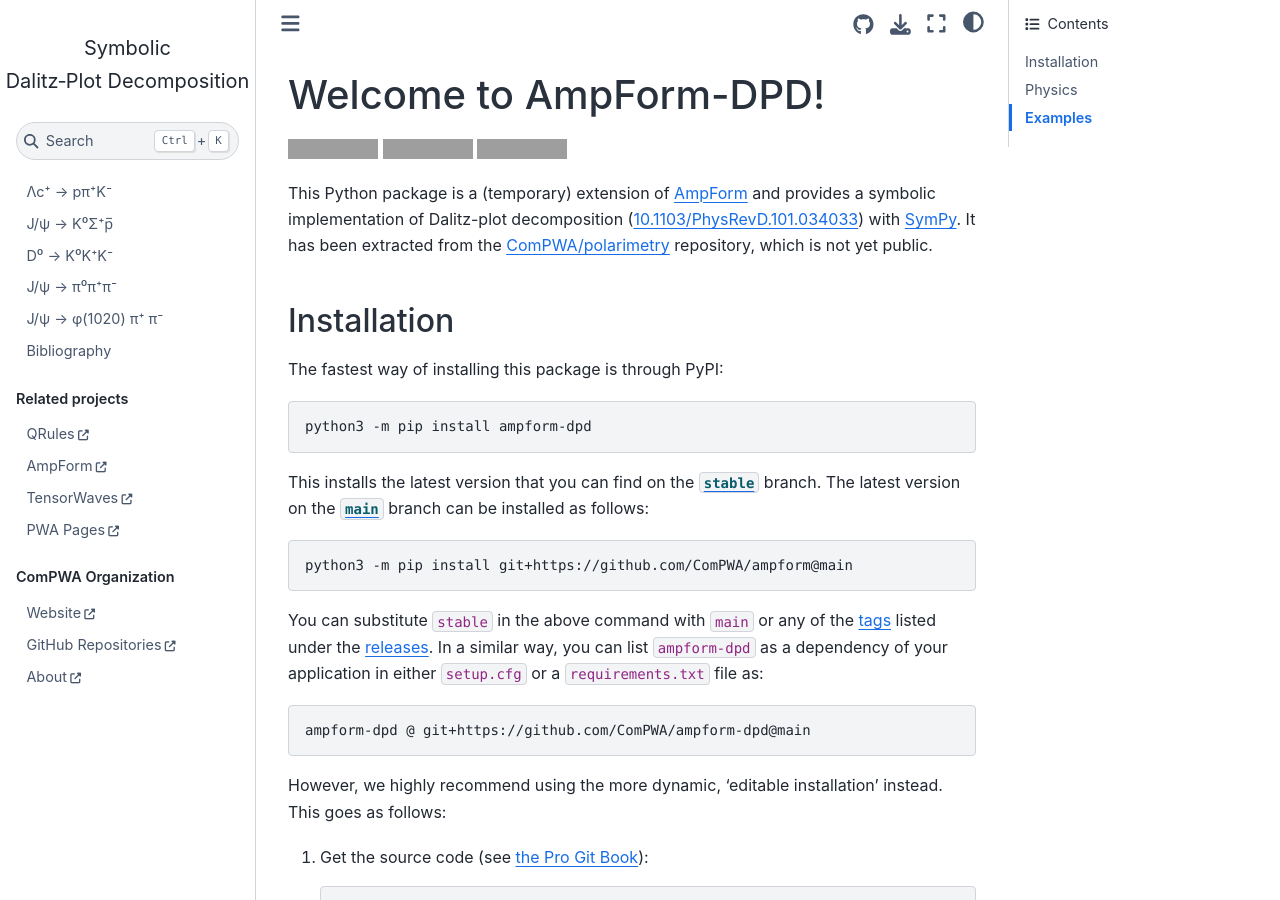
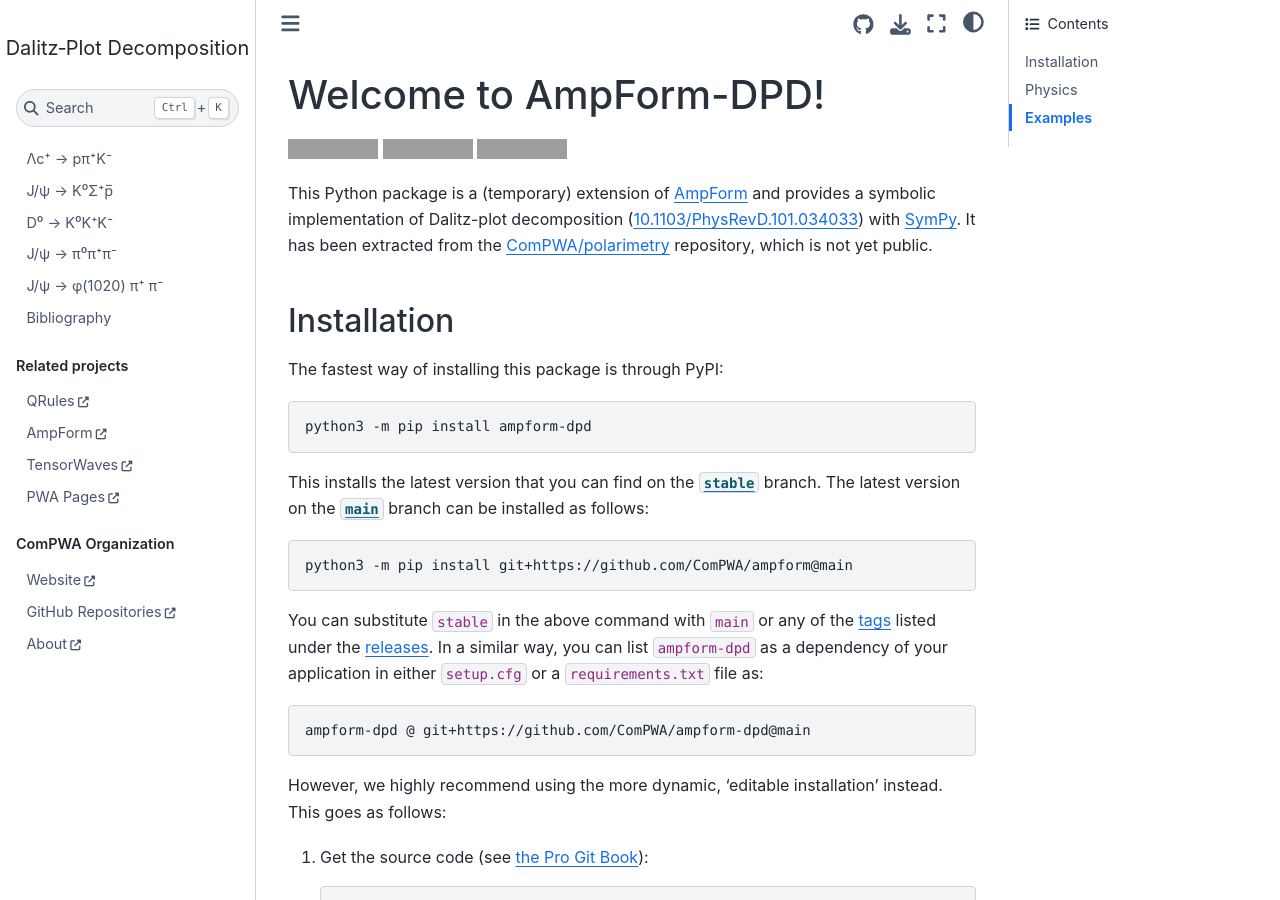
Before and after one commit to ComPWA/ampform-dpd, a Sphinx documentation site: the page built from docs/index.md, in a window 1280 px wide and 900 px high. Built offline with Sphinx 7.4.7 and the Sphinx Book theme 1.1.4, drawn with Linux system fonts in a browser that asks for light colours; pages that are not in the unit, such as notebooks, are missing from menus; the version number could not be read and is left out; cross-references to code outside the pages are shown as plain code; grey boxes are pictures that could not be loaded.

Commit message:
DOC: remove "Symbolic" from website title
Looks better in the left sidebar

```diff
--- a/docs/conf.py
+++ b/docs/conf.py
@@ -139,7 +139,7 @@
     "launch_buttons": {
         "binderhub_url": "https://mybinder.org",
     },
-    "logo": {"text": "Symbolic Dalitz&#8209;Plot&nbsp;Decomposition"},
+    "logo": {"text": "Dalitz&#8209;Plot&nbsp;Decomposition"},
     "path_to_docs": "docs",
     "repository_branch": "main",
     "repository_url": "https://github.com/ComPWA/ampform-dpd",
```
